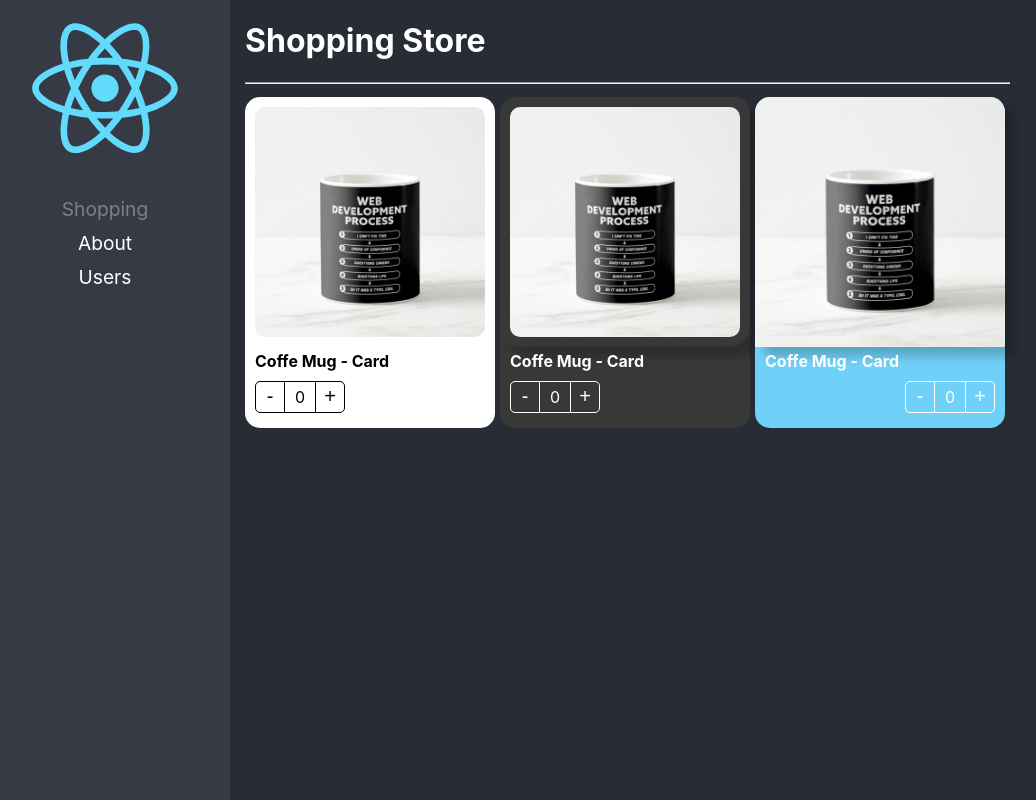
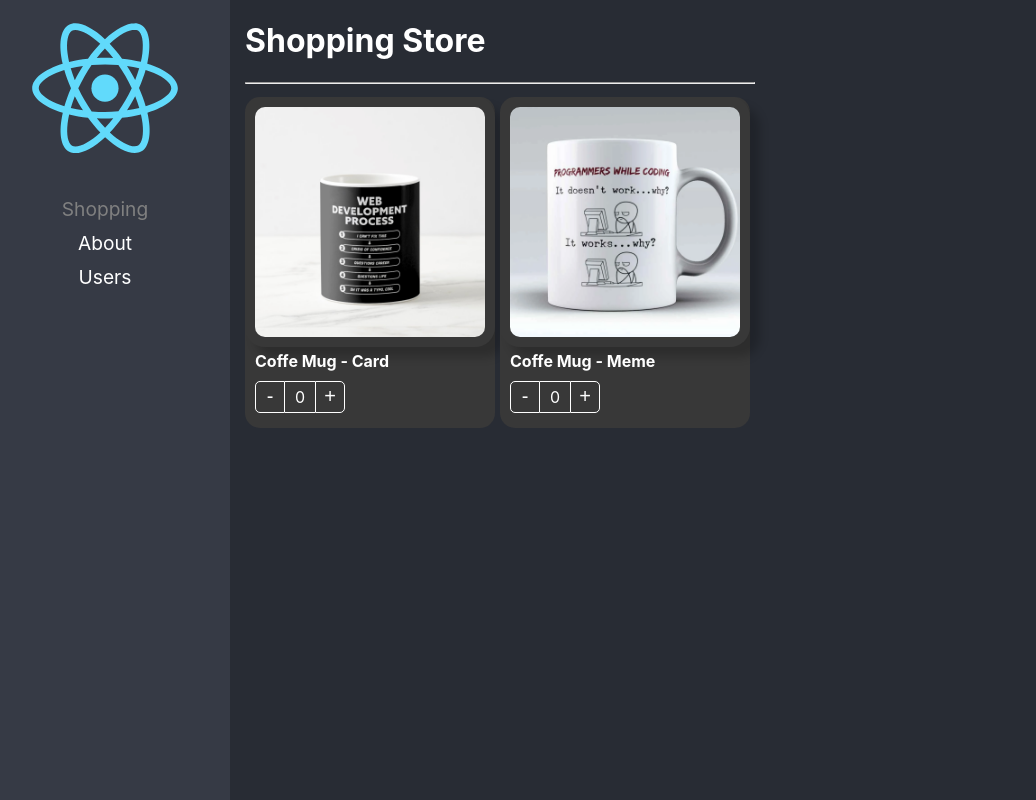
Before and after one commit to daceron96/react-adv, a React (Create React App) app: page /home in a window 1280 px wide. Shown: the whole page, without its empty margins (20-1056 px from the left). Built offline with nearby package versions, Linux system fonts and the light colour scheme.

Commit message:
control props implementado

```diff
--- a/src/02-component-patterns/components/ProductCard.tsx
+++ b/src/02-component-patterns/components/ProductCard.tsx
@@ -1,21 +1,23 @@
 import { ReactElement, createContext,CSSProperties } from "react";
 import styles from "../styles/styles.module.css";
 import { useProduct } from "../hooks/useProduct";
-import { Product, ProductContextProps } from "../interfaces/interfaces";
+import { Product, ProductContextProps, onChangeArgs } from "../interfaces/interfaces";
 
 export interface Props {
   product: Product;
   children?: ReactElement | ReactElement[];
   className?: string;
-  style?: CSSProperties
+  style?: CSSProperties;
+  onChange?:(args: onChangeArgs) => void;
+  value?:number;
 }
 
 
 export const ProductContext = createContext({} as ProductContextProps);
 const { Provider } = ProductContext;
 
-export const ProductCard = ({ children, product, className, style }: Props) => {
-  const { counter, increaseBy } = useProduct();
+export const ProductCard = ({ children, product, className, style, onChange, value }: Props) => {
+  const { counter, increaseBy } = useProduct({onChange,product, value});
 
   return (
     <Provider
--- /dev/null
+++ b/src/02-component-patterns/data/products.ts
@@ -0,0 +1,15 @@
+import { Product } from "../interfaces/interfaces";
+
+const product = {
+  id: "1",
+  title: "Coffe Mug - Card",
+  img: "./coffee-mug.png",
+};
+
+const product2 = {
+  id: "2",
+  title: "Coffe Mug - Meme",
+  img: "./coffee-mug2.png",
+};
+
+export const products: Product[] = [product, product2];
--- a/src/02-component-patterns/hooks/useProduct.ts
+++ b/src/02-component-patterns/hooks/useProduct.ts
@@ -1,14 +1,34 @@
-import { useState } from "react";
+import { useState,useEffect,useRef } from "react";
+import { Product, onChangeArgs } from "../interfaces/interfaces";
 
-export const useProduct = () =>{
+interface userProductArgs{
+  product:Product;
+  onChange?: (args:onChangeArgs) => void;
+  value?:number
+}
+
+export const useProduct = ({onChange, product, value=0}:userProductArgs) =>{
 
 
-  const [counter, setCounter] = useState(0);
+  const [counter, setCounter] = useState(value);
+  const isControlled = useRef(!!onChange)
 
 
   const increaseBy = (value: number) => {
-    setCounter((prev) => Math.max(prev + value, 0));
+
+    if(isControlled.current){
+      return onChange!({count:value,product})
+    }
+
+    const newValue =Math.max(counter + value, 0)
+    setCounter(newValue);
+
+    onChange && onChange({count:newValue, product})
   };
+
+  useEffect(() => {
+    setCounter(value)
+  }, [value])
 
 
   return {counter, increaseBy}
--- /dev/null
+++ b/src/02-component-patterns/hooks/useShoppingCart.ts
@@ -0,0 +1,29 @@
+import {useState} from "react"
+import { Product, ProductInCart } from "../interfaces/interfaces";
+
+export const useShoppingCart = () =>{
+
+  const [shoppingCart, setShoppingCart] = useState<{[key: string]: ProductInCart;}>({});
+
+
+  const onProductCountChange = ({count,product}: {count: number;product: Product;}) => {
+
+    setShoppingCart( oldShoppingInCard => {
+      const productInCart: ProductInCart = oldShoppingInCard[product.id] || {...product, count:0}
+
+      if(Math.max(productInCart.count + count, 0) > 0){
+        productInCart.count += count
+        return {
+          ...oldShoppingInCard,
+          [productInCart.id] : productInCart
+        }
+      }
+      const { [product.id]: toDelete, ...rest } = oldShoppingInCard;
+      return {...rest}
+
+    })
+  };
+
+  return {shoppingCart, onProductCountChange}
+
+}
--- a/src/02-component-patterns/pages/ShoppingPage.tsx
+++ b/src/02-component-patterns/pages/ShoppingPage.tsx
@@ -5,43 +5,63 @@ import {
   ProductTitle,
 } from "../components";
 import "../styles/custom-styles.css";
+import { products } from "../data/products";
+import { useShoppingCart } from "../hooks/useShoppingCart";
 
-const product = {
-  id: "1",
-  title: "Coffe Mug - Card",
-  img: "./coffee-mug.png",
-};
 
 export const ShoppingPage = () => {
+
+  const {shoppingCart, onProductCountChange} = useShoppingCart()
+
+
   return (
     <div>
       <h1>Shopping Store</h1>
       <hr />
       <div style={{ display: "flex", flexDirection: "row", flexWrap: "wrap" }}>
-        <ProductCard product={product}>
-          <ProductCard.Image className="custom-image" />
+        {/* <ProductCard product={product} className="bg-dark text-white ">
+          <ProductCard.Image className="custom-image" style={{boxShadow: "10px 10px 10px rgba(0,0,0,0.2)"}}/>
           <ProductCard.Title className="text-bold" />
-          <ProductCard.Buttons />
-        </ProductCard>
-
-        <ProductCard product={product} className="bg-dark text-white ">
-          <ProductImage className="custom-image" style={{boxShadow: "10px 10px 10px rgba(0,0,0,0.2)"}} />
+          <ProductCard.Buttons className="custom-buttons"/>
+        </ProductCard> */}
+        {products.map((product) => (
+          <ProductCard
+            product={product}
+            className="bg-dark text-white"
+            key={product.id}
+            onChange={onProductCountChange}
+            value={shoppingCart[product.id]?.count || 0}
+          >
+            <ProductImage
+              className="custom-image"
+              style={{ boxShadow: "10px 10px 10px rgba(0,0,0,0.2)" }}
+            />
             <ProductTitle className="text-bold" />
             <ProductButtons className="custom-buttons" />
           </ProductCard>
+        ))}
+      </div>
 
+      <div className="shopping-cart">
+        {Object.entries(shoppingCart).map(([key, ProductInCart]) => (
           <ProductCard
-          product={product}
+            product={ProductInCart}
             className="bg-dark text-white"
-          style={{ backgroundColor: "#70D1F8" }}
+            style={{ width: "100px" }}
+            value={ProductInCart.count}
+            key={key}
+            onChange={onProductCountChange}
           >
-          <ProductImage style={{boxShadow: "10px 10px 10px rgba(0,0,0,0.2)"}}/>
-          <ProductTitle className="text-bold"  style={{fontWeight:"bold"}}/>
+            <ProductImage
+              className="custom-image"
+              style={{ boxShadow: "10px 10px 10px rgba(0,0,0,0.2)" }}
+            />
             <ProductButtons
               className="custom-buttons"
-            style={{ display: "flex", justifyContent: "end" }}
+              style={{ display: "flex", justifyContent: "center" }}
             />
           </ProductCard>
+        ))}
       </div>
     </div>
   );
--- a/src/02-component-patterns/styles/custom-styles.css
+++ b/src/02-component-patterns/styles/custom-styles.css
@@ -20,3 +20,9 @@
   color: white;
   border-color: white;
 }
+
+.shopping-cart{
+  position: fixed;
+  top: 0px;
+  right: 10px;
+}
```
Also changed, not shown: src/02-component-patterns/interfaces/interfaces.ts (+10 -0 lines), public/coffee-mug2.png (added). Lines whose indentation alone changed are shown as unchanged.
